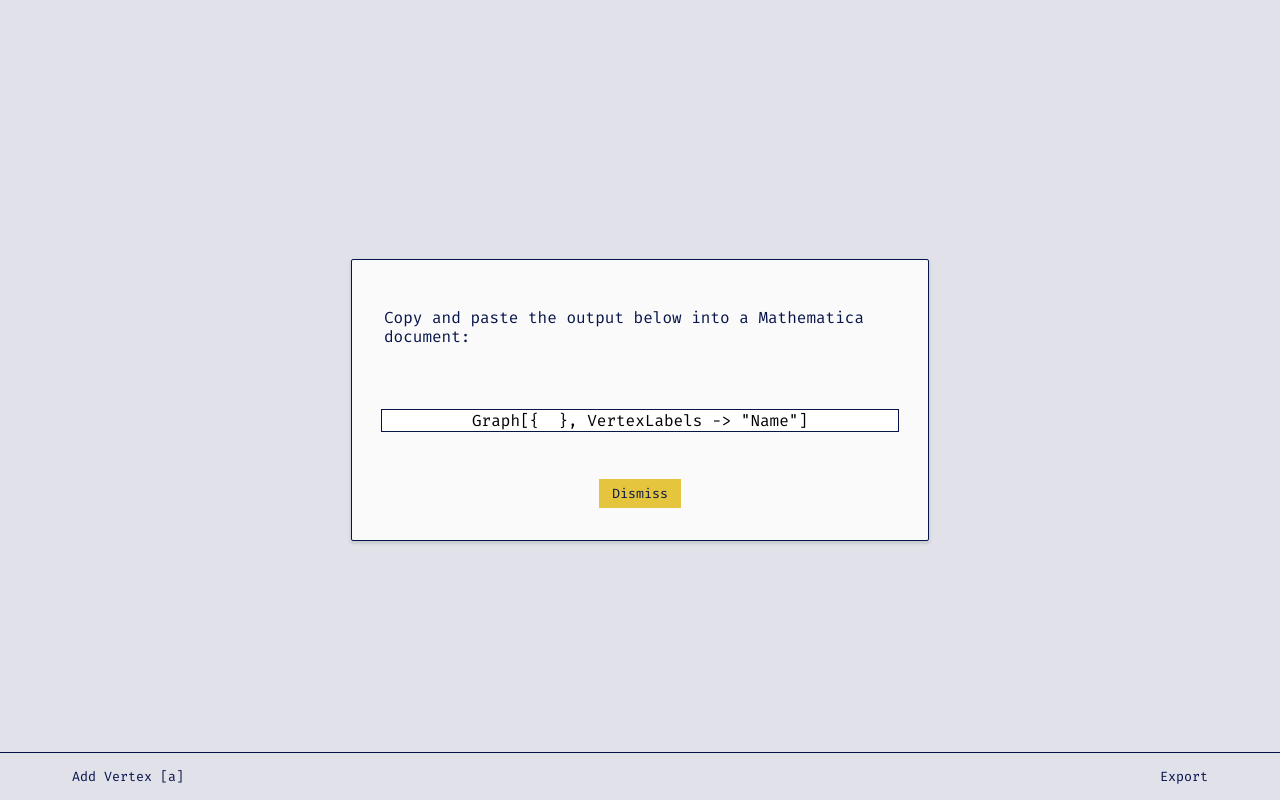
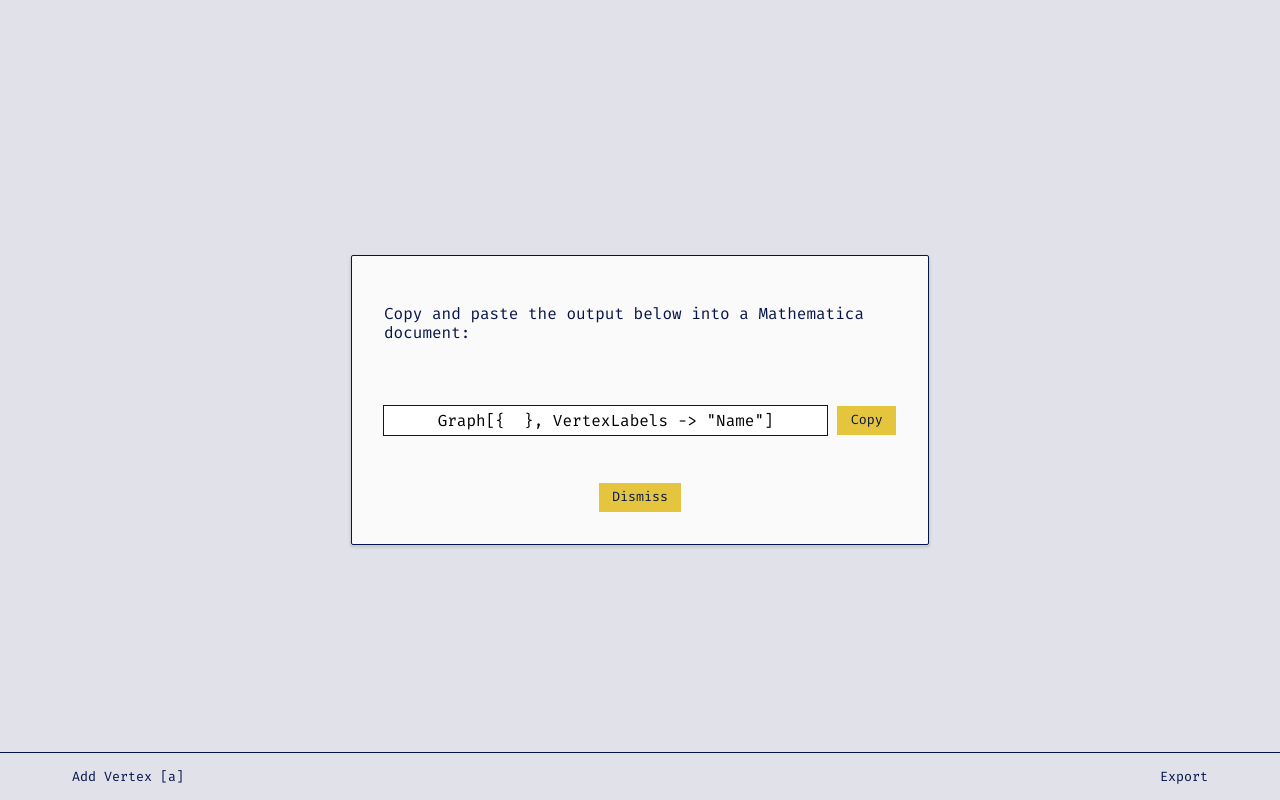
Before and after one commit to wjlewis/giraffe, a React (Create React App) app: page / in a window 1280 px wide. Both pictures are taken after a click on the button "Export". Built offline with nearby package versions, Linux system fonts and the light colour scheme.

Commit message:
Add "copy-to-clipboard" option

```diff
--- a/src/Overlay.tsx
+++ b/src/Overlay.tsx
@@ -6,6 +6,7 @@
 const Overlay: React.FC<{}> = () => {
   const { state, dispatch } = React.useContext(StateContext);
   const graphTextRef = React.useRef(null);
+  const [copying, setCopying] = React.useState(false);
 
   const overlay = St.overlay(state);
   if (overlay.isNone()) {
@@ -19,6 +20,20 @@
     dispatch(St.dismissOverlay());
   }
 
+  function copyToClipboard() {
+    if (graphTextRef.current) {
+      const input = graphTextRef.current as any as HTMLInputElement;
+      input.focus();
+      input.select();
+      document.execCommand('copy');
+
+      setCopying(true);
+      setTimeout(() => {
+        setCopying(false);
+      }, 1000);
+    }
+  }
+
   return (
     <div id="overlay" onClick={dismiss}>
       {overlay.match({
@@ -28,12 +43,19 @@
         graph: graph => (
           <article className="graph-report">
             <p>Copy and paste the output below into a Mathematica document:</p>
+
+            <div className="graph-text-container">
               <input
                 ref={graphTextRef}
                 className="graph-text"
                 value={graph}
                 onChange={noOp}
               />
+              <button onClick={copyToClipboard} disabled={copying}>
+                {copying ? 'Copied!' : 'Copy'}
+              </button>
+            </div>
+
             <button onClick={dismiss}>Dismiss</button>
           </article>
         ),
--- a/src/index.css
+++ b/src/index.css
@@ -192,14 +192,30 @@
   background-color: var(--accent1);
 }
 
+#overlay article button:disabled {
+  background-color: var(--accent1);
+  cursor: unset;
+}
+
+.graph-text-container {
+  width: 100%;
+  display: flex;
+  align-items: center;
+}
+
 .graph-text {
   font-size: 1em;
   font-family: var(--font);
   outline: 1px solid var(--fg);
+  padding: 0.3em 0;
   border: none;
   width: 100%;
   text-align: center;
   margin: 3em 0;
+}
+
+.graph-text-container button {
+  margin-left: 10px;
 }
 
 .errors {
```
Lines whose indentation alone changed are shown as unchanged.
